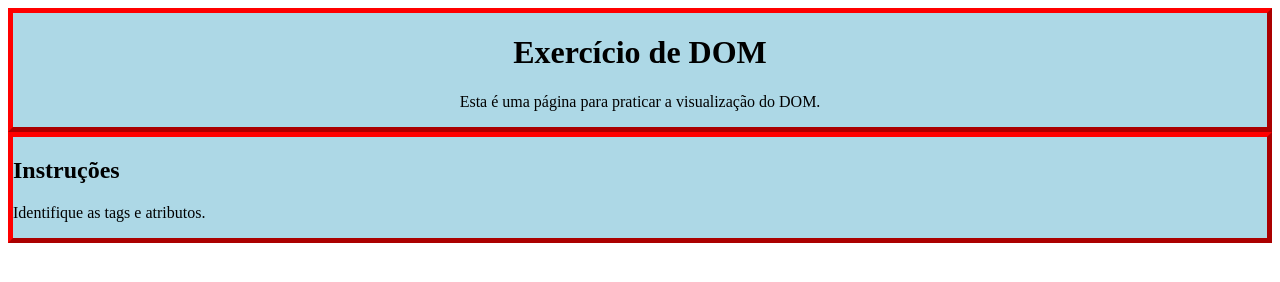
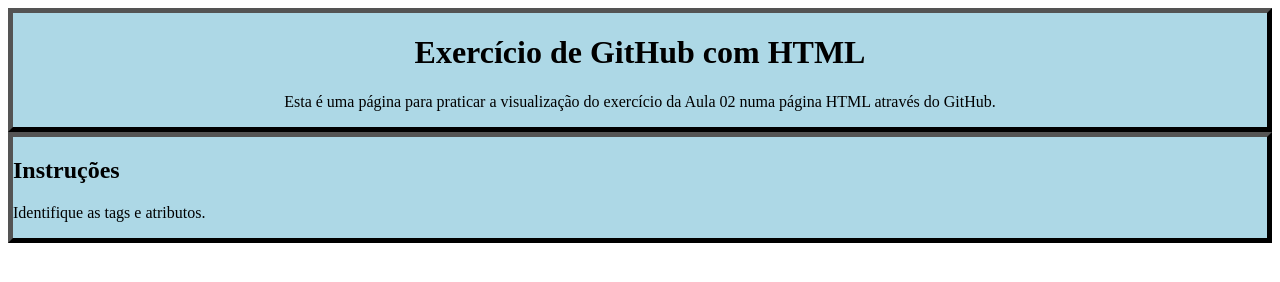
Before and after one commit to Gui201010/CBTDWEB, a plain HTML site: page Index.html in a window 1280 px wide. Drawn offline with Linux system fonts and the light colour scheme.

Commit message:
Update Index.html

```diff
--- a/Index.html
+++ b/Index.html
@@ -8,7 +8,7 @@
 
         .cabecalho{
 
-            border:5px outset red;
+            border:5px outset black;
 
             background-color:lightblue;
 
@@ -18,7 +18,7 @@
 
         .corpo{
 
-            border:5px outset red;
+            border:5px outset black;
 
             background-color:lightblue;
 
@@ -31,9 +31,9 @@
 <body>
     <div class="cabecalho">
 
-        <h1>Exercício de DOM</h1>
+        <h1>Exercício de GitHub com HTML</h1>
 
-        <p>Esta é uma página para praticar a visualização do DOM.</p>
+        <p>Esta é uma página para praticar a visualização do exercício da Aula 02 numa página HTML através do GitHub.</p>
 
         </div>
 
```
